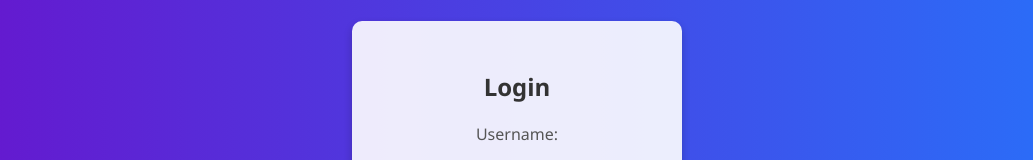
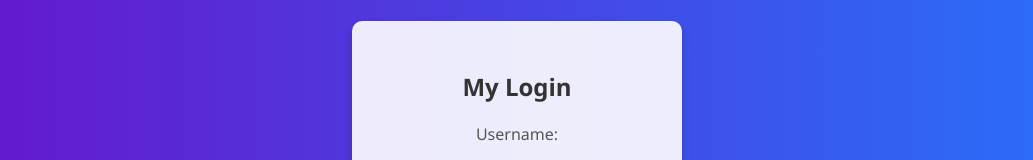
Before and after one commit to LuckyBoy587/Simple-Webpage, a plain HTML site: page index.html in a window 1280 px wide. Shown: the part 204-364 px from the top of the page, without its empty margins (123-1156 px from the left). Drawn offline with Linux system fonts and the light colour scheme.

Commit message:
Second Instance Commit

```diff
--- a/index.html
+++ b/index.html
@@ -8,7 +8,7 @@
 </head>
 <body>
     <div class="login-container">
-        <h2>Login</h2>
+        <h2>My Login</h2>
         <form action="/login" method="post">
             <label for="username">Username:</label>
             <input type="text" id="username" name="username" required>
```
